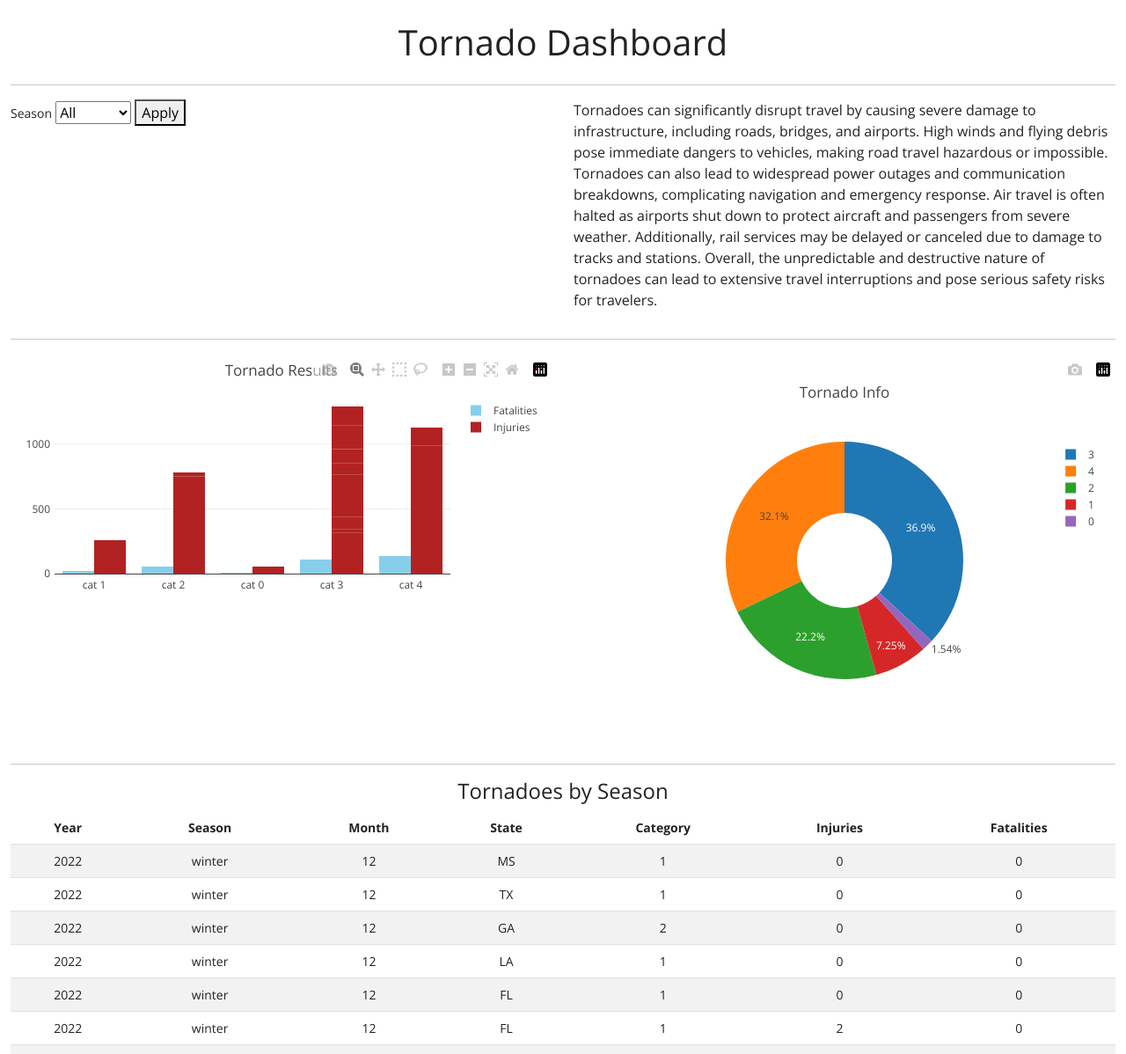
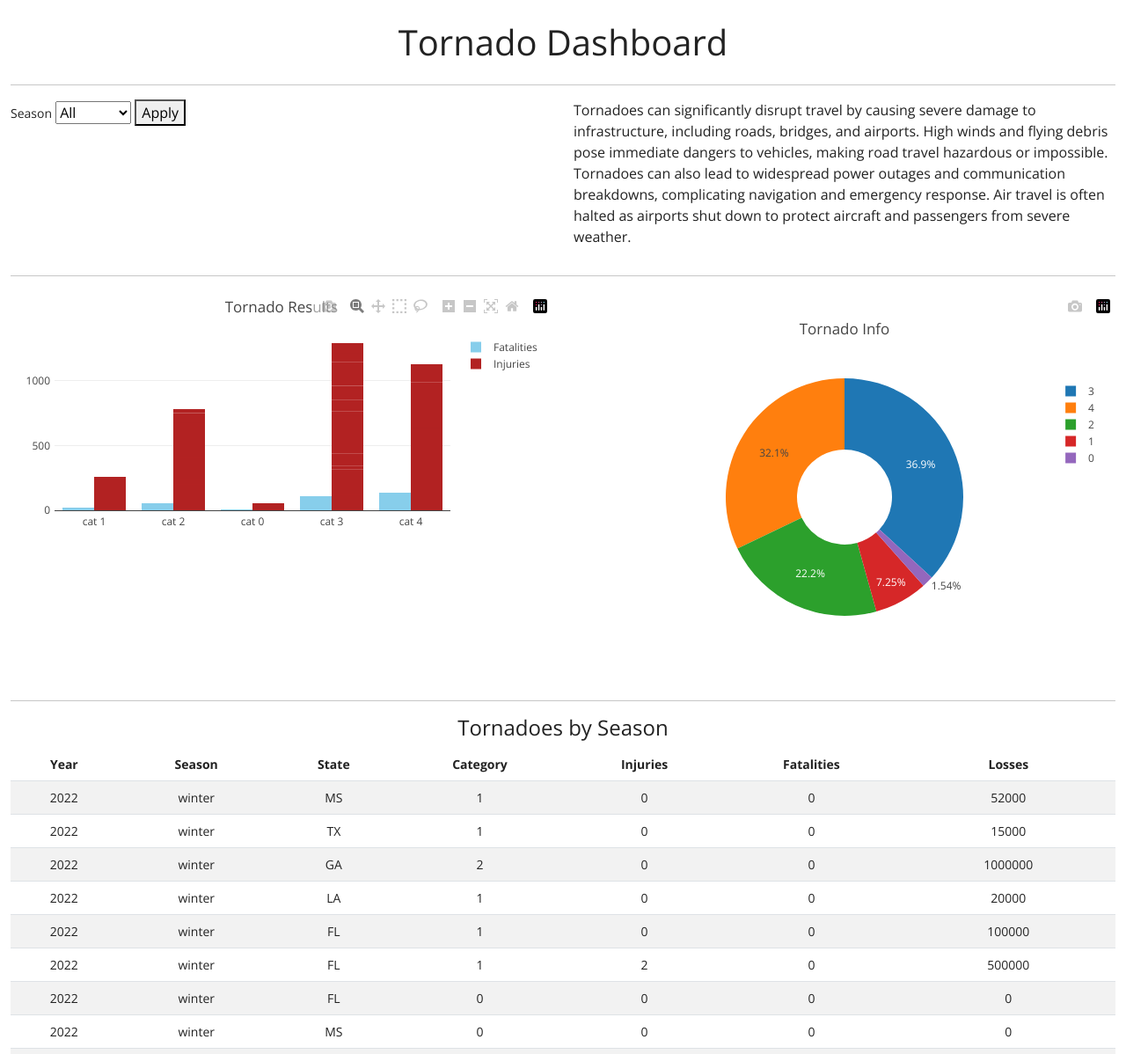
Before and after one commit to HagenGrant/project-3-group-18, a Flask app: page /dashboard in a window 1280 px wide. Shown: the part 66-1264 px from the top of the page at 88% size. Run offline with Flask 3, Linux system fonts and the light colour scheme; data comes from the database, SQL or seed files in the repository; some libraries are stand-ins or nearby versions.

Commit message:
p3 update

```diff
--- a/app/sqlHelper.py
+++ b/app/sqlHelper.py
@@ -94,11 +94,11 @@ class SQLHelper():
         query = f"""
             SELECT
                 yr,
-                month,
                 state,
                 category,
                 injuries,
                 fatalities,
+                loss,
                 seasons
             FROM
                 tornadoes
--- a/app/static/js/app.js
+++ b/app/static/js/app.js
@@ -30,11 +30,11 @@ function make_table(filtered_data) {
     let row = table_body.append("tr");
     row.append("td").text(data_row.yr);
     row.append("td").text(data_row.seasons);
-    row.append("td").text(data_row.month);
     row.append("td").text(data_row.state);
     row.append("td").text(data_row.category);
     row.append("td").text(data_row.injuries);
     row.append("td").text(data_row.fatalities);
+    row.append("td").text(data_row.loss);
 
   }
 }
--- a/app/templates/dashboard.html
+++ b/app/templates/dashboard.html
@@ -72,7 +72,7 @@
                 <button id="filter">Apply</button>
             </div>
             <div class="col-md-6">
-                <p>Tornadoes can significantly disrupt travel by causing severe damage to infrastructure, including roads, bridges, and airports. High winds and flying debris pose immediate dangers to vehicles, making road travel hazardous or impossible. Tornadoes can also lead to widespread power outages and communication breakdowns, complicating navigation and emergency response. Air travel is often halted as airports shut down to protect aircraft and passengers from severe weather. Additionally, rail services may be delayed or canceled due to damage to tracks and stations. Overall, the unpredictable and destructive nature of tornadoes can lead to extensive travel interruptions and pose serious safety risks for travelers.</p>
+                <p>Tornadoes can significantly disrupt travel by causing severe damage to infrastructure, including roads, bridges, and airports. High winds and flying debris pose immediate dangers to vehicles, making road travel hazardous or impossible. Tornadoes can also lead to widespread power outages and communication breakdowns, complicating navigation and emergency response. Air travel is often halted as airports shut down to protect aircraft and passengers from severe weather.</p>
             </div>
         </div>
         <hr/>
@@ -94,11 +94,11 @@
                     <tr>
                         <th>Year</th>
                         <th>Season</th>
-                        <th>Month</th>
                         <th>State</th>
                         <th>Category</th>
                         <th>Injuries</th>
                         <th>Fatalities</th>
+                        <th>Losses</th>
                     </tr>
                     </thead>
                     <tbody>
--- a/app/templates/map.html
+++ b/app/templates/map.html
@@ -81,7 +81,7 @@
                 <button id="filter">Filter!</button>
             </div>
             <div class="col-md-6">
-                <p>Tornadoes are one of nature's most violent and unpredictable phenomena, characterized by their powerful rotating columns of air that extend from thunderstorms to the ground. These intense spirals of wind can reach speeds of up to 300 miles per hour, causing devastating destruction along their paths. Typically forming in regions where warm, moist air meets cold, dry air, tornadoes are most common in the United States, particularly in an area known as "Tornado Alley." This region includes parts of Texas, Oklahoma, Kansas, and Nebraska. Tornadoes can vary greatly in size and duration, with some lasting mere minutes and others persisting for over an hour.</p>
+                <p>Tornadoes are one of nature's most violent and unpredictable phenomena, characterized by their powerful rotating columns of air that extend from thunderstorms to the ground. These intense spirals of wind can reach speeds of up to 300 miles per hour, causing devastating destruction along their paths. Typically forming in regions where warm, moist air meets cold, dry air, tornadoes are most common in the United States, particularly in an area known as "Tornado Alley." This region includes parts of Texas, Oklahoma, Kansas, and Nebraska.</p>
             </div>
         </div>
         <hr/>
```
